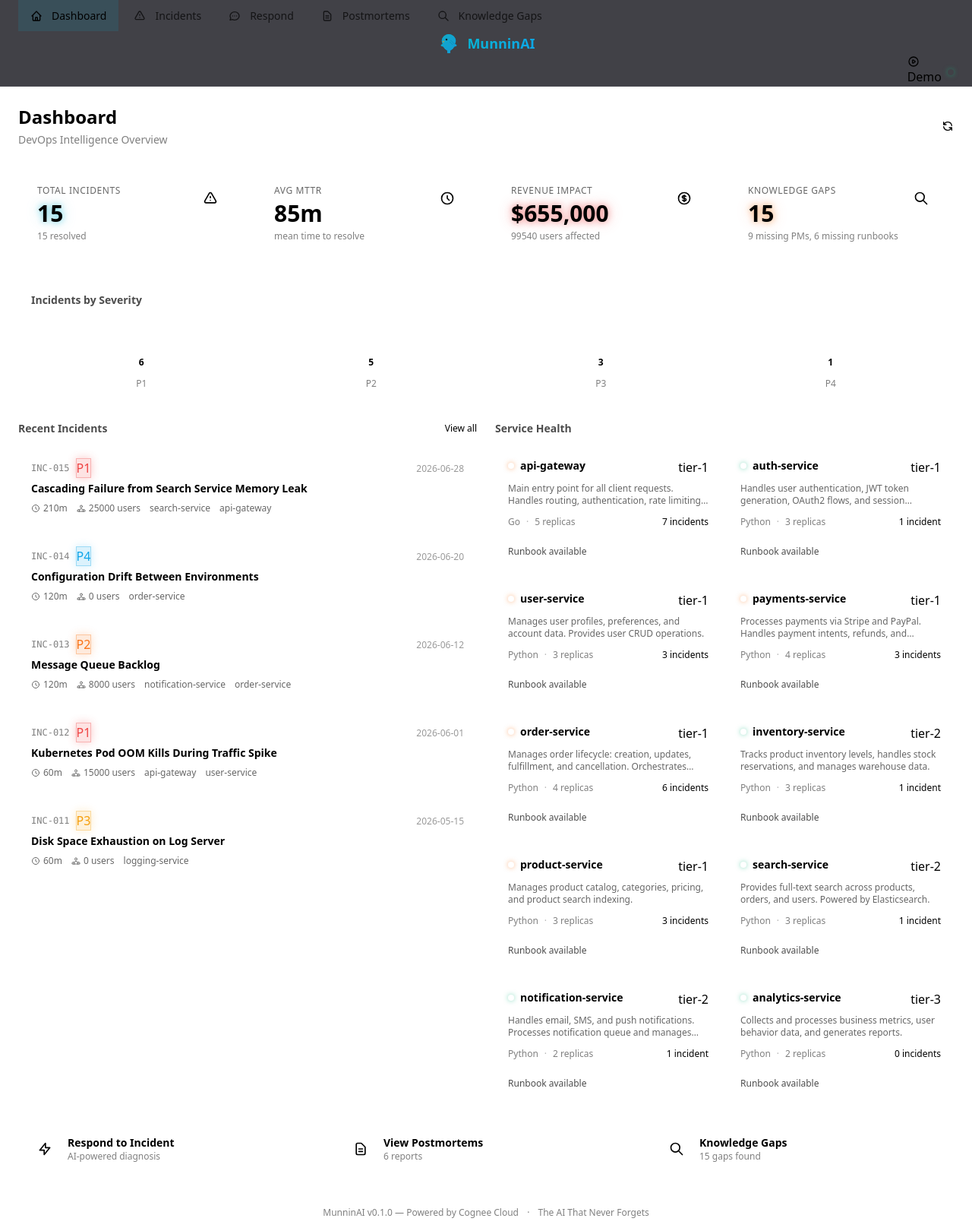
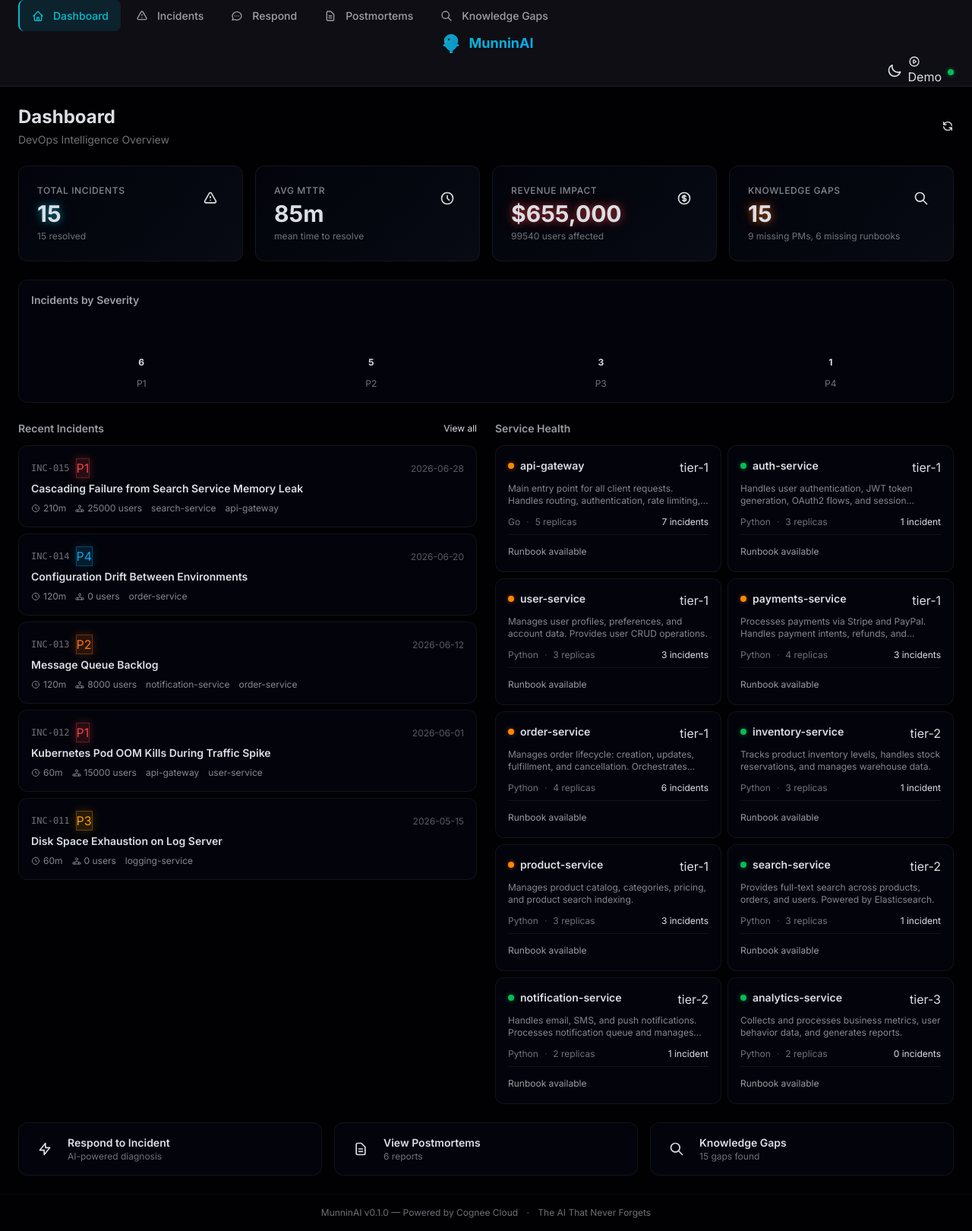
Before and after one commit to ParzivalXIII/munninAI, a FastAPI app: page / in a window 1280 px wide. Shown: the whole page at 76% size. Run offline with FastAPI, Linux system fonts and the light colour scheme; style sheets or scripts are compiled from the project's sources; some libraries are stand-ins or nearby versions.

Commit message:
fix: Resolve theme toggle and Alpine.js loading issues
- Fix Alpine.js CDN URL to use browser-ready build (dist/cdn.min.js)
  instead of CommonJS module that caused 'module is not defined' error
- Remove @import and @plugin directives from custom.css (build-time
  directives incompatible with CDN-loaded Tailwind v4)
- Remove duplicate html/body style rules from custom.css
- Add theme toggle button to navbar with Alpine.js store
- Add light theme CSS variables alongside obsidian dark theme
- Verify all pages render correctly in both dark and light modes

```diff
--- a/forge/web/static/css/custom.css
+++ b/forge/web/static/css/custom.css
@@ -1,46 +1,10 @@
 /* ═══════════════════════════════════════════════════════════════════════
    MunninAI — Obsidian Intelligence Theme
    Custom CSS with neon glow utilities, animations, and component styles
+   NOTE: Tailwind CSS v4 and DaisyUI 5 are loaded via CDN in base.html.
+         Do NOT use @import "tailwindcss" or @plugin here — the browser
+         CDN cannot process build-time directives.
    ═══════════════════════════════════════════════════════════════════════ */
-
-/* ── DaisyUI 5 Theme: Obsidian Intelligence ─────────────────────────── */
-@theme {
-  --color-base-100: oklch(0.07 0.02 270);
-  --color-base-200: oklch(0.11 0.02 270);
-  --color-base-300: oklch(0.15 0.02 270);
-  --color-base-content: oklch(0.90 0.01 270);
-
-  --color-primary: #06b6d4;
-  --color-primary-content: oklch(0.10 0.02 270);
-
-  --color-secondary: #8b5cf6;
-  --color-secondary-content: #ffffff;
-
-  --color-accent: #f59e0b;
-  --color-accent-content: oklch(0.10 0.02 270);
-
-  --color-neutral: oklch(0.19 0.02 270);
-  --color-neutral-content: oklch(0.85 0.01 270);
-
-  --color-info: #0ea5e9;
-  --color-info-content: #ffffff;
-
-  --color-success: #10b981;
-  --color-success-content: #ffffff;
-
-  --color-warning: #f97316;
-  --color-warning-content: #ffffff;
-
-  --color-error: #ef4444;
-  --color-error-content: #ffffff;
-
-  --font-family-sans: 'Inter', system-ui, -apple-system, sans-serif;
-  --font-family-mono: 'JetBrains Mono', 'Fira Code', monospace;
-
-  --radius-selector: 0.5rem;
-  --radius-field: 0.5rem;
-  --radius-box: 0.75rem;
-}
 
 /* ── Base Styles ────────────────────────────────────────────────────── */
 html {
@@ -48,10 +12,95 @@ html {
 }
 
 body {
-  font-family: var(--font-family-sans);
+  font-family: 'Inter', system-ui, -apple-system, sans-serif;
+  min-height: 100vh;
+}
+
+/* ── Obsidian Theme (Dark) ──────────────────────────────────────────── */
+[data-theme="obsidian"] {
+  --color-base-100: oklch(0.07 0.02 270);
+  --color-base-200: oklch(0.11 0.02 270);
+  --color-base-300: oklch(0.15 0.02 270);
+  --color-base-content: oklch(0.90 0.01 270);
+
+  --color-primary: oklch(0.70 0.20 200);
+  --color-primary-content: oklch(0.10 0.02 270);
+
+  --color-secondary: oklch(0.65 0.25 280);
+  --color-secondary-content: #ffffff;
+
+  --color-accent: oklch(0.80 0.20 80);
+  --color-accent-content: oklch(0.10 0.02 270);
+
+  --color-neutral: oklch(0.19 0.02 270);
+  --color-neutral-content: oklch(0.85 0.01 270);
+
+  --color-info: oklch(0.70 0.20 220);
+  --color-info-content: #ffffff;
+
+  --color-success: oklch(0.70 0.20 150);
+  --color-success-content: #ffffff;
+
+  --color-warning: oklch(0.75 0.20 60);
+  --color-warning-content: #ffffff;
+
+  --color-error: oklch(0.65 0.25 30);
+  --color-error-content: #ffffff;
+
+  --radius-selector: 0.5rem;
+  --radius-field: 0.5rem;
+  --radius-box: 0.75rem;
+
+  color-scheme: dark;
+}
+
+/* ── Light Theme ────────────────────────────────────────────────────── */
+[data-theme="light"] {
+  --color-base-100: oklch(0.98 0.01 270);
+  --color-base-200: oklch(0.95 0.01 270);
+  --color-base-300: oklch(0.92 0.01 270);
+  --color-base-content: oklch(0.20 0.02 270);
+
+  --color-primary: oklch(0.60 0.20 200);
+  --color-primary-content: #ffffff;
+
+  --color-secondary: oklch(0.55 0.25 280);
+  --color-secondary-content: #ffffff;
+
+  --color-accent: oklch(0.70 0.20 80);
+  --color-accent-content: #ffffff;
+
+  --color-neutral: oklch(0.85 0.01 270);
+  --color-neutral-content: oklch(0.20 0.02 270);
+
+  --color-info: oklch(0.60 0.20 220);
+  --color-info-content: #ffffff;
+
+  --color-success: oklch(0.60 0.20 150);
+  --color-success-content: #ffffff;
+
+  --color-warning: oklch(0.65 0.20 60);
+  --color-warning-content: #ffffff;
+
+  --color-error: oklch(0.55 0.25 30);
+  --color-error-content: #ffffff;
+
+  --radius-selector: 0.5rem;
+  --radius-field: 0.5rem;
+  --radius-box: 0.75rem;
+
+  color-scheme: light;
+}
+
+/* Apply theme colors to body */
+[data-theme="obsidian"] body {
   background-color: var(--color-base-100);
   color: var(--color-base-content);
-  min-height: 100vh;
+}
+
+[data-theme="light"] body {
+  background-color: var(--color-base-100);
+  color: var(--color-base-content);
 }
 
 /* ── Neon Glow Utilities ────────────────────────────────────────────── */
--- a/forge/web/static/js/app.js
+++ b/forge/web/static/js/app.js
@@ -4,8 +4,23 @@
  * Alpine.js components and minimal JS for HTMX interactions.
  */
 
-/* ── Alpine.js Data: Incident Response ──────────────────────────────── */
+/* ── Alpine.js Store: Theme ─────────────────────────────────────────── */
 document.addEventListener('alpine:init', () => {
+  Alpine.store('theme', {
+    current: localStorage.getItem('theme') || 'obsidian',
+
+    init() {
+      // Set initial theme on page load
+      document.documentElement.setAttribute('data-theme', this.current);
+    },
+
+    toggle() {
+      this.current = this.current === 'obsidian' ? 'light' : 'obsidian';
+      localStorage.setItem('theme', this.current);
+      document.documentElement.setAttribute('data-theme', this.current);
+    },
+  });
+
   // Incident Response Chat
   Alpine.data('incidentResponse', () => ({
     phase: 'input',  // input | diagnosing | diagnosis | investigating | resolved
--- a/forge/web/templates/base.html
+++ b/forge/web/templates/base.html
@@ -20,8 +20,8 @@
   <!-- HTMX -->
   <script src="https://unpkg.com/htmx.org@2"></script>
 
-  <!-- Alpine.js -->
-  <script defer src="https://cdn.jsdelivr.net/npm/alpinejs@3"></script>
+  <!-- Alpine.js (browser CDN build) -->
+  <script defer src="https://cdn.jsdelivr.net/npm/alpinejs@3/dist/cdn.min.js"></script>
 
   <!-- Custom CSS -->
   <link rel="stylesheet" href="/static/css/custom.css">
@@ -75,6 +75,12 @@
 
     <!-- Right: Actions -->
     <div class="flex-1 flex justify-end items-center gap-2">
+      <!-- Theme Toggle -->
+      <button @click="$store.theme.toggle()" class="btn btn-ghost btn-sm btn-circle" :aria-label="$store.theme.current === 'obsidian' ? 'Switch to light mode' : 'Switch to dark mode'">
+        <svg x-show="$store.theme.current === 'obsidian'" class="h-5 w-5 fill-current" xmlns="http://www.w3.org/2000/svg" viewBox="0 0 24 24"><path d="M21.64,13a1,1,0,0,0-1.05-.14,8.05,8.05,0,0,1-3.37.73A8.15,8.15,0,0,1,9.08,5.49a8.59,8.59,0,0,1,.25-2A1,1,0,0,0,8,2.36,10.14,10.14,0,1,0,22,14.05,1,1,0,0,0,21.64,13Zm-9.5,6.69A8.14,8.14,0,0,1,7.08,5.22v.27A10.15,10.15,0,0,0,17.22,15.63a9.79,9.79,0,0,0,2.1-.22A8.11,8.11,0,0,1,12.14,19.73Z"/></svg>
+        <svg x-show="$store.theme.current !== 'obsidian'" class="h-5 w-5 fill-current" xmlns="http://www.w3.org/2000/svg" viewBox="0 0 24 24"><path d="M5.64,17l-.71.71a1,1,0,0,0,0,1.41,1,1,0,0,0,1.41,0l.71-.71A1,1,0,0,0,5.64,17ZM5,12a1,1,0,0,0-1-1H3a1,1,0,0,0,0,2H4A1,1,0,0,0,5,12Zm7-7a1,1,0,0,0,1-1V3a1,1,0,0,0-2,0V4A1,1,0,0,0,12,5ZM5.64,7.05a1,1,0,0,0,.7.29,1,1,0,0,0,.71-.29,1,1,0,0,0,0-1.41l-.71-.71A1,1,0,0,0,4.93,6.34Zm12,.29a1,1,0,0,0,.7-.29l.71-.71a1,1,0,1,0-1.41-1.41L17,5.64a1,1,0,0,0,0,1.41A1,1,0,0,0,17.66,7.34ZM21,11H20a1,1,0,0,0,0,2h1a1,1,0,0,0,0-2Zm-9,8a1,1,0,0,0-1,1v1a1,1,0,0,0,2,0V20A1,1,0,0,0,12,19ZM18.36,17A1,1,0,0,0,17,18.36l.71.71a1,1,0,0,0,1.41,0,1,1,0,0,0,0-1.41ZM12,6.5A5.5,5.5,0,1,0,17.5,12,5.51,5.51,0,0,0,12,6.5Zm0,9A3.5,3.5,0,1,1,15.5,12,3.5,3.5,0,0,1,12,15.5Z"/></svg>
+      </button>
+
       <a href="/demo" class="btn btn-sm btn-ghost text-accent">
         <svg xmlns="http://www.w3.org/2000/svg" class="h-4 w-4" fill="none" viewBox="0 0 24 24" stroke="currentColor"><path stroke-linecap="round" stroke-linejoin="round" stroke-width="2" d="M14.752 11.168l-3.197-2.132A1 1 0 0010 9.87v4.263a1 1 0 001.555.832l3.197-2.132a1 1 0 000-1.664z" /><path stroke-linecap="round" stroke-linejoin="round" stroke-width="2" d="M21 12a9 9 0 11-18 0 9 9 0 0118 0z" /></svg>
         <span class="hidden sm:inline">Demo</span>
```
